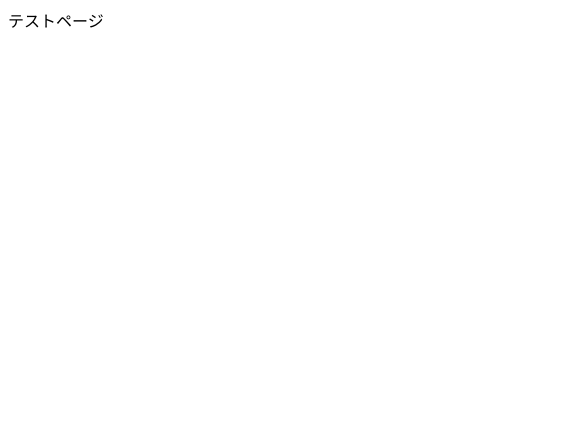
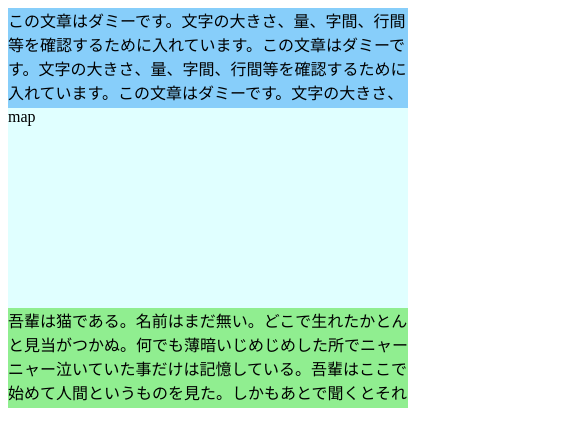
Before and after one commit to westhouseK/netlify-demo, a plain HTML site: page index.html in a window 390 px wide. Shown: the top 446 px of the page, 585 px wide, since content can reach past the window. Drawn offline with Linux system fonts and the light colour scheme.

Commit message:
adapt flex design

```diff
--- a/index.html
+++ b/index.html
@@ -5,10 +5,13 @@
     <meta http-equiv="X-UA-Compatible" content="IE=edge">
     <meta name="viewport" content="width=device-width, initial-scale=1.0">
     <title>netlify</title>
+    <link rel="stylesheet" href="./style.css">
 </head>
 <body>
-    <div>
-        テストページ
+    <div class="container">
+        <div class="map">map</div>
+        <div class="text1">この文章はダミーです。文字の大きさ、量、字間、行間等を確認するために入れています。この文章はダミーです。文字の大きさ、量、字間、行間等を確認するために入れています。この文章はダミーです。文字の大きさ、</div>
+        <div class="text2">吾輩は猫である。名前はまだ無い。どこで生れたかとんと見当がつかぬ。何でも薄暗いじめじめした所でニャーニャー泣いていた事だけは記憶している。吾輩はここで始めて人間というものを見た。しかもあとで聞くとそれ</div>
     </div>
 </body>
 </html>
--- /dev/null
+++ b/style.css
@@ -0,0 +1,62 @@
+@media screen and (max-width:1200px) {
+    .container {
+        width: 800px;
+        height: 400px;
+        display: flex;
+        flex-direction: column;
+        flex-wrap: wrap;
+    }
+
+    .container > * {
+        flex: 1 1 auto;
+    }
+
+    .map {
+        width: 400px;
+        height: 400px;
+        background-color: lightcyan;
+    }
+
+    .text1 {
+        width: 400px;
+        height: 200px;
+        background-color: lightskyblue;
+    }
+
+    .text2 {
+        width: 400px;
+        height: 200px;
+        background-color: lightgreen;
+    }
+}
+
+@media screen and (max-width:767px) {
+    .container {
+        width: 800px;
+        height: 400px;
+        display: flex;
+        flex-direction: column;
+        flex-wrap: nowrap;
+    }
+
+    .map {
+        width: 400px;
+        height: 400px;
+        background-color: lightcyan;
+        order: 2;
+    }
+
+    .text1 {
+        width: 400px;
+        height: 200px;
+        background-color: lightskyblue;
+        order: 1;
+    }
+
+    .text2 {
+        width: 400px;
+        height: 200px;
+        background-color: lightgreen;
+        order: 3;
+    }
+}
```
